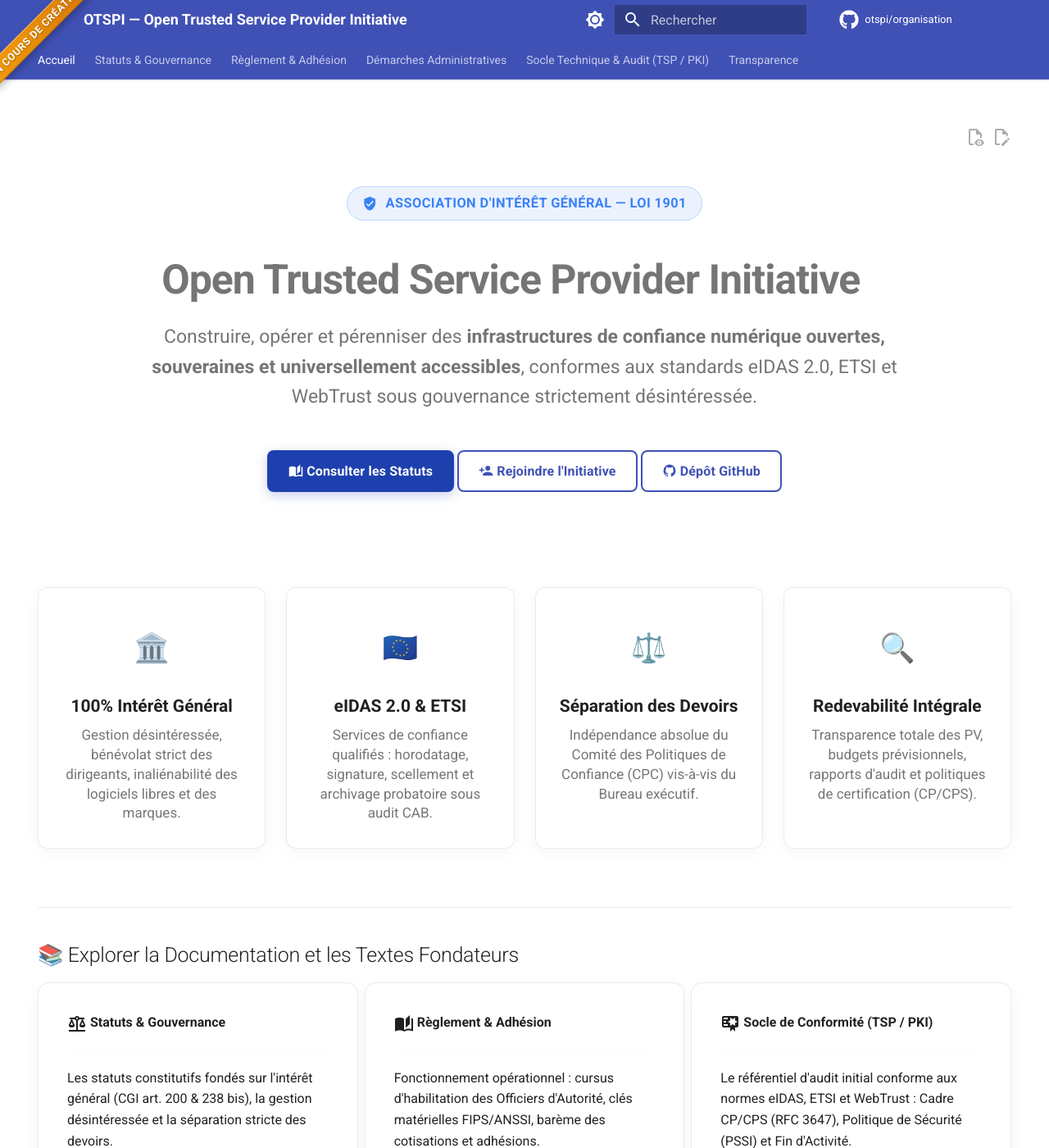
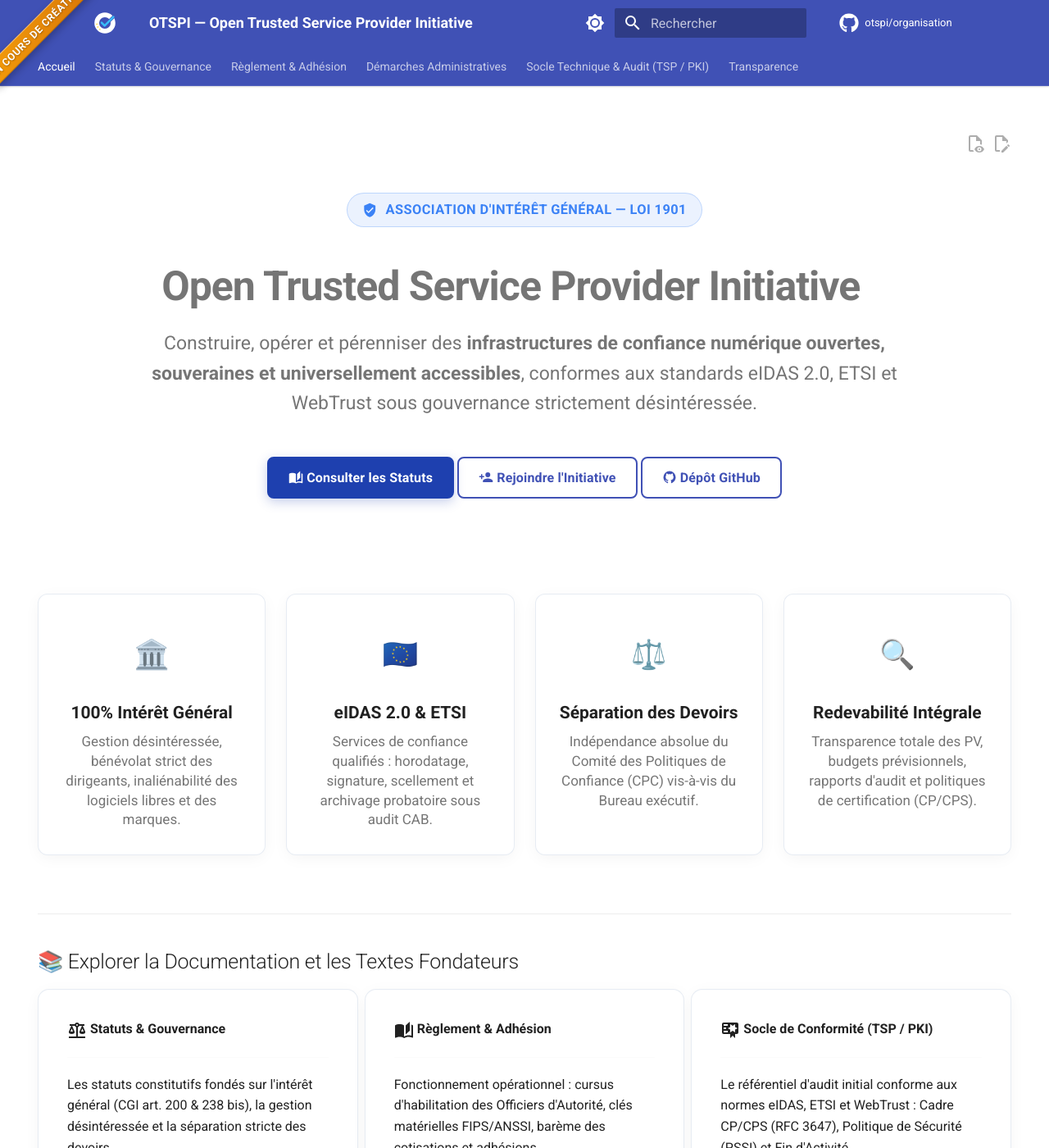
Before and after one commit to open-eidas/organisation, an MkDocs documentation site: the page built from docs/index.md, in a window 1280 px wide and 1400 px high. Shown: the whole window at 82% size. Built offline with MkDocs 1.6.1 and Material for MkDocs 9.7.7, drawn with Linux system fonts in a browser that asks for light colours; comment, search, counter and statistics services are not loaded.

Commit message:
feat(branding): logo officiel OTSPI dans le header avec dégagement parfait

```diff
--- a/docs/stylesheets/extra.css
+++ b/docs/stylesheets/extra.css
@@ -209,6 +209,18 @@
   box-shadow: 0 1px 3px rgba(0, 0, 0, 0.05), 0 1px 2px rgba(0, 0, 0, 0.1);
 }
 
+.md-header__button.md-logo {
+  display: flex !important;
+  align-items: center;
+  margin-right: 0.5rem;
+}
+
+.md-header__button.md-logo img,
+.md-header__button.md-logo svg {
+  height: 1.6rem !important;
+  width: auto !important;
+}
+
 .md-tabs {
   border-bottom: 1px solid rgba(255, 255, 255, 0.1);
 }
@@ -250,11 +262,9 @@
   user-select: none;
 }
 
-/* Header spacing for tablets and intermediate viewports */
-@media screen and (max-width: 1220px) {
-  .md-header__inner {
-    padding-left: 3.5rem;
-  }
+/* Header spacing to clear the corner ribbon across all viewports */
+.md-header__inner {
+  padding-left: 3.5rem !important;
 }
 
 /* Mobile viewports: compact corner ribbon & clear hamburger menu offset */
@@ -272,6 +282,6 @@
     letter-spacing: 0.04em;
   }
   .md-header__inner {
-    padding-left: 3.5rem;
+    padding-left: 3.25rem !important;
   }
 }
--- a/mkdocs.yml
+++ b/mkdocs.yml
@@ -30,7 +30,7 @@ theme:
       toggle:
         icon: material/brightness-4
         name: Passer au mode clair
-  logo: assets/icon.svg
+  logo: assets/logo-header.svg
   favicon: assets/favicon.svg
   icon:
     repo: fontawesome/brands/github
```
Also changed, not shown: docs/assets/logo-header.svg (added).
